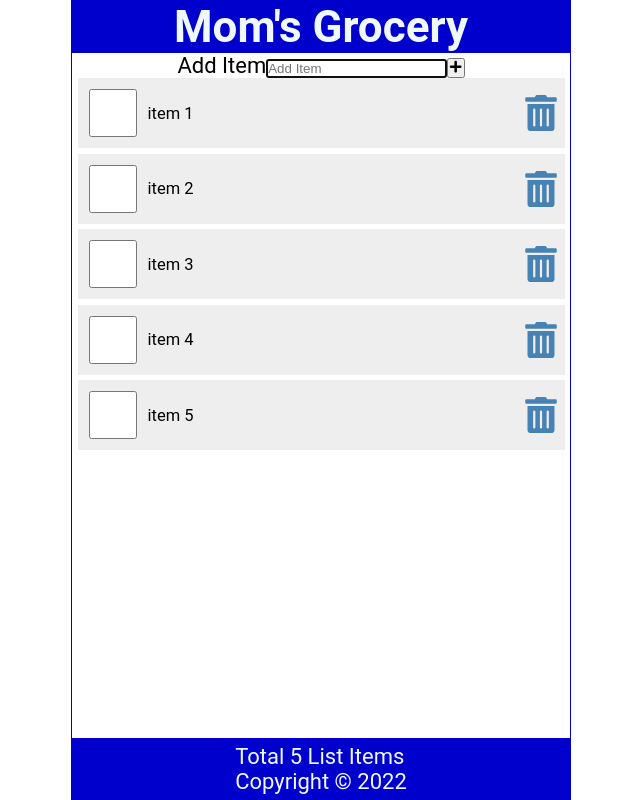
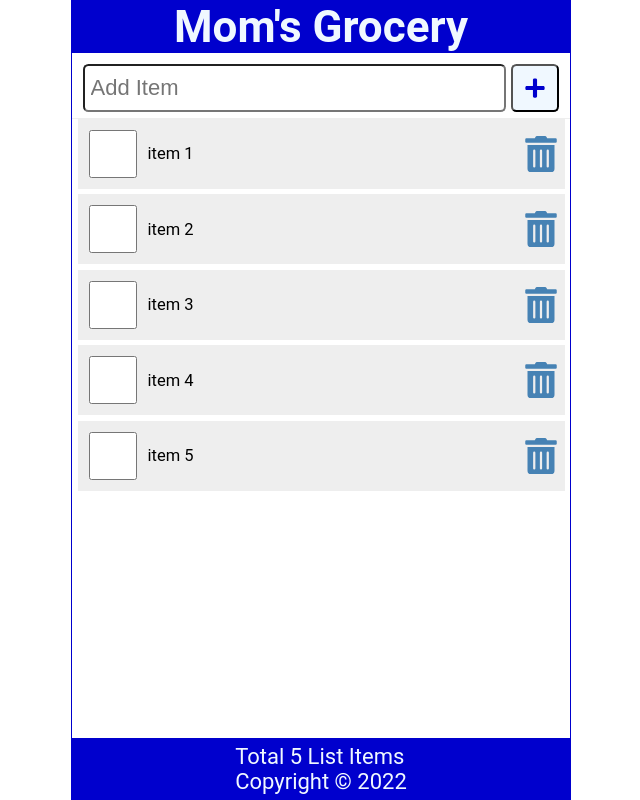
Before and after one commit to MusfiqDehan/Moms-Grocery-List, a React (Create React App) app: page / in a window 1280 px wide. Shown: the whole page, without its empty margins (319-959 px from the left). Built offline with nearby package versions, Linux system fonts and the light colour scheme.

Commit message:
Add comments and `addItem` and `searchItem` form style

```diff
--- a/src/index.css
+++ b/src/index.css
@@ -67,6 +67,7 @@
     content: "\200B";
 }
 
+/* List Item Styles  */
 .item {
     display: flex;
     justify-content: flex-start;
@@ -115,3 +116,72 @@
     color: red;
     outline: none;
 }
+
+/* Add Item Form Styles */
+.addForm {
+    width: 100%;
+    display: flex;
+    justify-content: flex-start;
+    margin: 0.5rem 0 0;
+    padding: 0 0.5rem 0.25rem;
+    border-bottom: 1px solid #eee;
+}
+
+.addForm label {
+    position: absolute;
+    left: -99999px;
+}
+
+.addForm input[type="text"] {
+    flex-grow: 1;
+    max-width: calc(100% - 50px);
+    min-height: 48px;
+    font-size: 1rem;
+    padding: 0.25rem;
+    border-radius: 0.25rem;
+    margin-right: 0.25rem;
+    outline: none;
+}
+
+button {
+    height: 48px;
+    min-width: 48px;
+    border-radius: 0.25rem;
+    padding: 0.5rem;
+    font-size: 1rem;
+    background-color: aliceblue;
+    color: mediumblue;
+    cursor: pointer;
+}
+
+button:focus,
+button:hover {
+    color: white;
+    background-color: limegreen;
+    outline: none;
+}
+
+/* Search Form Style */
+.searchForm {
+    width: 100%;
+    display: flex;
+    justify-content: flex-start;
+    margin: 0.25rem 0 0;
+    padding: 0 0.5rem 0.25rem;
+    border-bottom: 1px solid #eee;
+}
+
+.searchForm label {
+    position: absolute;
+    left: -99999px;
+}
+
+.searchForm input[type="text"] {
+    flex-grow: 1;
+    max-width: 100%;
+    min-height: 48px;
+    font-size: 1rem;
+    padding: 0.25rem;
+    border-radius: 0.25rem;
+    outline: none;
+}
```
